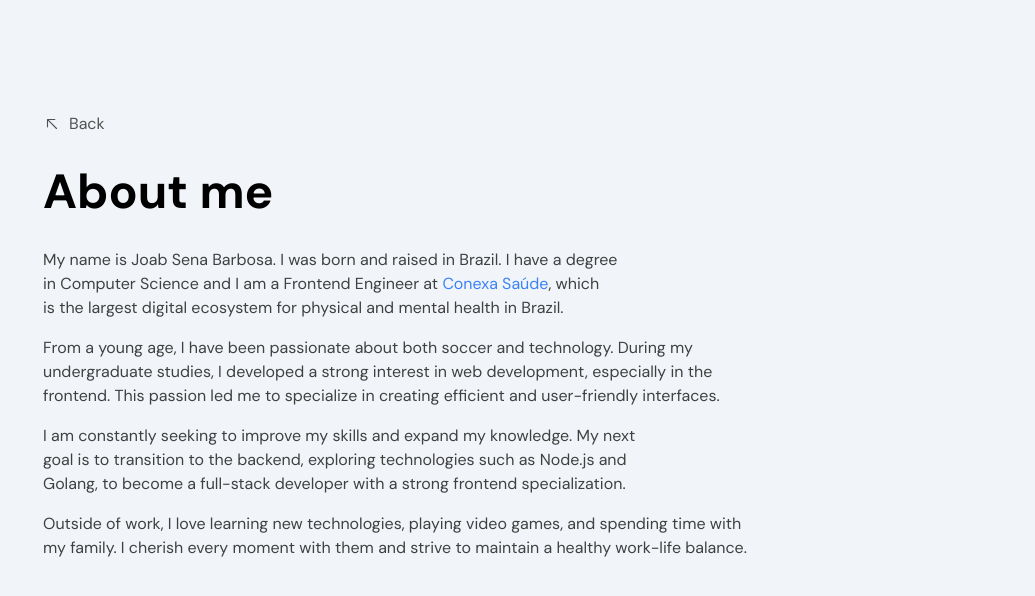
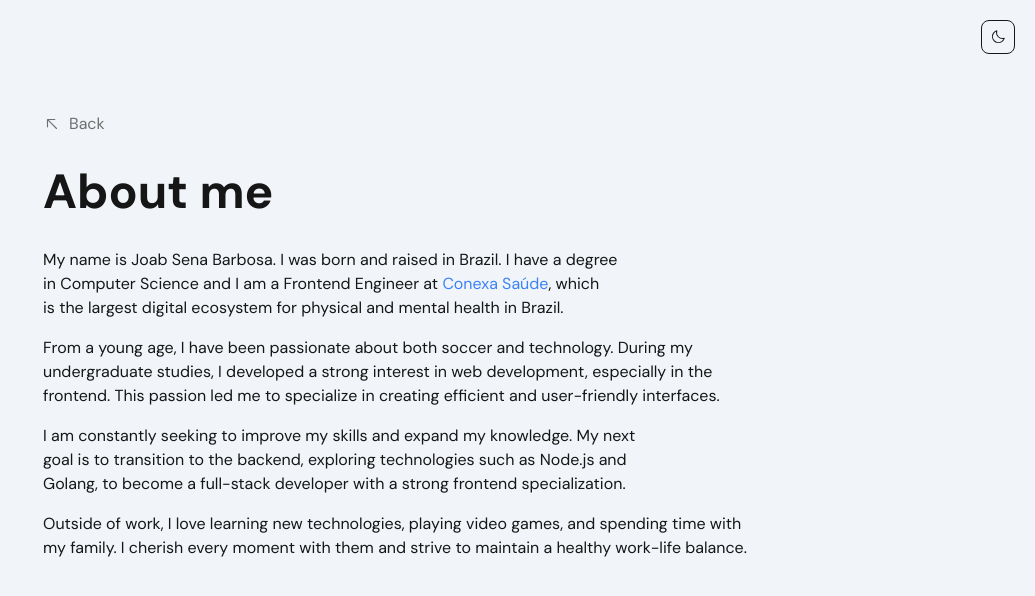
Before and after one commit to joabsena/joabsena.com.br, a Next.js app: page /about in a window 1280 px wide. Shown: the top 596 px of the page, without its empty margins (245-1280 px from the left). Built offline with nearby package versions, Linux system fonts and the light colour scheme.

Commit message:
feat: add toggle theme

```diff
--- a/package.json
+++ b/package.json
@@ -15,6 +15,7 @@
     "clsx": "^2.1.1",
     "framer-motion": "^11.3.2",
     "next": "14.2.5",
+    "next-themes": "^0.3.0",
     "react": "^18",
     "react-dom": "^18"
   },
--- a/src/app/about/page.tsx
+++ b/src/app/about/page.tsx
@@ -17,7 +17,7 @@ export default function About() {
 
       <div>
         <AnimateEnter delay={0.6}>
-          <p className="mt-8 mb-4 text-neutral-700 text-balance">
+          <p className="mt-8 mb-4 text-balance">
             My name is Joab Sena Barbosa. I was born and raised in Brazil. I have a degree in
             Computer Science and I am a Frontend Engineer at{' '}
             <Link href="https://www.conexasaude.com.br/" className="text-blue-500">
@@ -28,7 +28,7 @@ export default function About() {
         </AnimateEnter>
 
         <AnimateEnter delay={0.8}>
-          <p className="mt-4 mb-4 text-neutral-700 text-balance">
+          <p className="mt-4 mb-4 text-balance">
             From a young age, I have been passionate about both soccer and technology. During my
             undergraduate studies, I developed a strong interest in web development, especially in
             the frontend. This passion led me to specialize in creating efficient and user-friendly
@@ -37,7 +37,7 @@ export default function About() {
         </AnimateEnter>
 
         <AnimateEnter delay={1}>
-          <p className="mt-4 mb-4 text-neutral-700 text-balance">
+          <p className="mt-4 mb-4 text-balance">
             I am constantly seeking to improve my skills and expand my knowledge. My next goal is to
             transition to the backend, exploring technologies such as Node.js and Golang, to become
             a full-stack developer with a strong frontend specialization.
@@ -45,7 +45,7 @@ export default function About() {
         </AnimateEnter>
 
         <AnimateEnter delay={1}>
-          <p className="mt-4 mb-4 text-neutral-700 text-balance">
+          <p className="mt-4 mb-4 text-balance">
             Outside of work, I love learning new technologies, playing video games, and spending
             time with my family. I cherish every moment with them and strive to maintain a healthy
             work-life balance.
--- a/src/app/layout.tsx
+++ b/src/app/layout.tsx
@@ -2,6 +2,7 @@ import type { Metadata } from 'next';
 import { DM_Sans } from 'next/font/google';
 import { SpeedInsights } from '@vercel/speed-insights/next';
 import { Analytics } from '@vercel/analytics/react';
+import { Providers } from '@/components';
 import './globals.css';
 
 const DM_SANS = DM_Sans({ subsets: ['latin'] });
@@ -17,9 +18,11 @@ export default function RootLayout({
   children: React.ReactNode;
 }>) {
   return (
-    <html lang="en" className={DM_SANS.className}>
-      <body className="bg-slate-100 overflow-x-hidden">
-        <main className="container mx-auto min-h-full max-w-3xl mt-12 md:mt-28">{children}</main>
+    <html lang="en" className={DM_SANS.className} suppressHydrationWarning>
+      <body className="overflow-x-hidden bg-slate-100 text-primary dark:bg-primary dark:text-primary-dark">
+        <Providers>
+          <main className="container mx-auto min-h-full max-w-3xl mt-12 md:mt-28">{children}</main>
+        </Providers>
       </body>
 
       <Analytics />
--- a/src/app/template.tsx
+++ b/src/app/template.tsx
@@ -1,6 +1,6 @@
 'use client';
 
-import { Container } from '@/components';
+import { Container, ToggleTheme } from '@/components';
 import type { ReactNode } from 'react';
 
 interface TemplateProps {
@@ -8,5 +8,10 @@ interface TemplateProps {
 }
 
 export default function RootLayout({ children }: TemplateProps) {
-  return <Container>{children}</Container>;
+  return (
+    <Container>
+      <ToggleTheme />
+      {children}
+    </Container>
+  );
 }
--- a/src/components/divisor-line.tsx
+++ b/src/components/divisor-line.tsx
@@ -1,5 +1,5 @@
 export function DivisorLine() {
   return (
-    <div className="w-full h-1 mt-4 mb-4 border-separate border-b border-slate-100 dark:border-neutral-200" />
+    <div className="w-full mt-4 mb-4 border-separate border-b border-primary dark:border-zinc-300" />
   );
 }
--- a/src/components/go-back.tsx
+++ b/src/components/go-back.tsx
@@ -1,13 +1,20 @@
-import { useRouter } from "next/navigation";
-import { ArrowUpLeft } from '@phosphor-icons/react'
+'use client';
+
+import { useRouter } from 'next/navigation';
+import { ArrowUpLeft } from '@phosphor-icons/react';
 
 export default function GoBack() {
-  const { back } = useRouter()
+  const { back } = useRouter();
 
   return (
-    <div role="link" aria-label="go back to previous page" className="mb-8 flex gap-2 items-center text-neutral-600 cursor-pointer" onClick={back}>
+    <div
+      role="link"
+      aria-label="go back to previous page"
+      className="mb-8 flex gap-2 items-center text-secondary dark:text-secondary-dark cursor-pointer"
+      onClick={back}
+    >
       <ArrowUpLeft size={18} className="rotate" aria-label="arrow left" />
       <p>Back</p>
     </div>
-  )
+  );
 }
--- a/src/components/index.ts
+++ b/src/components/index.ts
@@ -2,3 +2,5 @@ export * from './container';
 export * from './divisor-line';
 export * from './animate-enter';
 export * from './go-back'
+export * from './providers'
+export * from './toggle-theme'
--- /dev/null
+++ b/src/components/providers.tsx
@@ -0,0 +1,16 @@
+'use client';
+
+import { ThemeProvider } from 'next-themes';
+import type { ReactNode } from 'react';
+
+interface ProvidersProps {
+  children: ReactNode;
+}
+
+export function Providers({ children }: ProvidersProps) {
+  return (
+    <ThemeProvider attribute="class" defaultTheme="system">
+      {children}
+    </ThemeProvider>
+  );
+}
--- /dev/null
+++ b/src/components/toggle-theme.tsx
@@ -0,0 +1,31 @@
+'use client';
+
+import { Moon, Sun } from '@phosphor-icons/react';
+import { useTheme } from 'next-themes';
+import { useEffect } from 'react';
+
+export function ToggleTheme() {
+  const { theme, setTheme, systemTheme } = useTheme();
+
+  useEffect(() => {
+    if (systemTheme && !theme) {
+      setTheme(systemTheme);
+    }
+  }, [systemTheme]);
+
+  const handleToggleTheme = () => {
+    setTheme(theme === 'light' ? 'dark' : 'light');
+  };
+
+  return (
+    <div className="w-fit absolute top-5 right-5">
+      <button
+        onClick={handleToggleTheme}
+        className="border rounded-lg p-2 border-primary dark:border-secondary"
+        aria-label="change theme"
+      >
+        {theme === 'dark' ? <Sun /> : <Moon />}
+      </button>
+    </div>
+  );
+}
--- /dev/null
+++ b/src/lib/utils.ts
@@ -0,0 +1,6 @@
+import { type ClassValue, clsx } from "clsx"
+import { twMerge } from "tailwind-merge"
+
+export function cn(...inputs: ClassValue[]) {
+  return twMerge(clsx(inputs))
+}
--- a/tailwind.config.ts
+++ b/tailwind.config.ts
@@ -1,6 +1,7 @@
 import type { Config } from "tailwindcss";
 
 const config: Config = {
+  darkMode: 'class',
   content: [
     "./src/pages/**/*.{js,ts,jsx,tsx,mdx}",
     "./src/components/**/*.{js,ts,jsx,tsx,mdx}",
@@ -13,6 +14,12 @@ const config: Config = {
         "gradient-conic":
           "conic-gradient(from 180deg at 50% 50%, var(--tw-gradient-stops))",
       },
+      colors: {
+        primary: '#161616',
+        secondary: '#6F6F6F',
+        'primary-dark': '#EDEDED',
+        'secondary-dark': '#A0A0A0'
+      },
     },
   },
   plugins: [],
```
Also changed, not shown: 1 other file (tests, documents, lock files or other folders).
